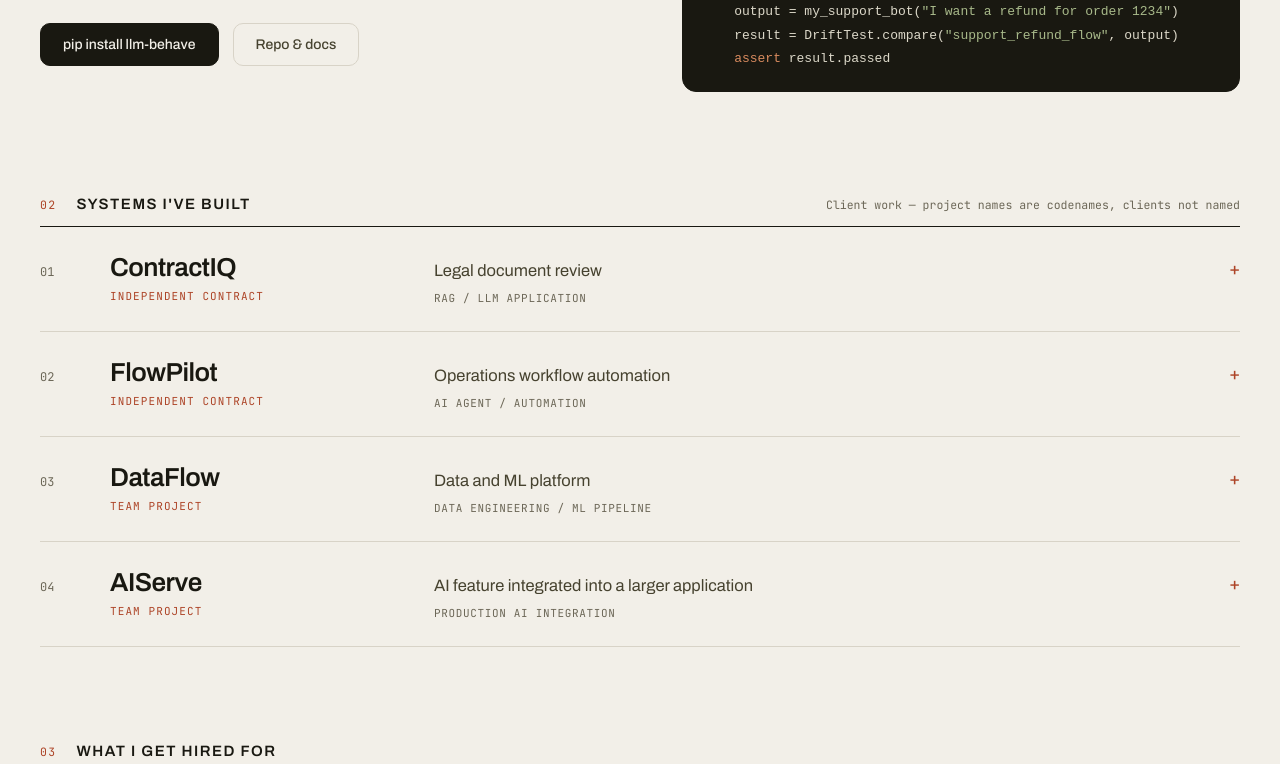
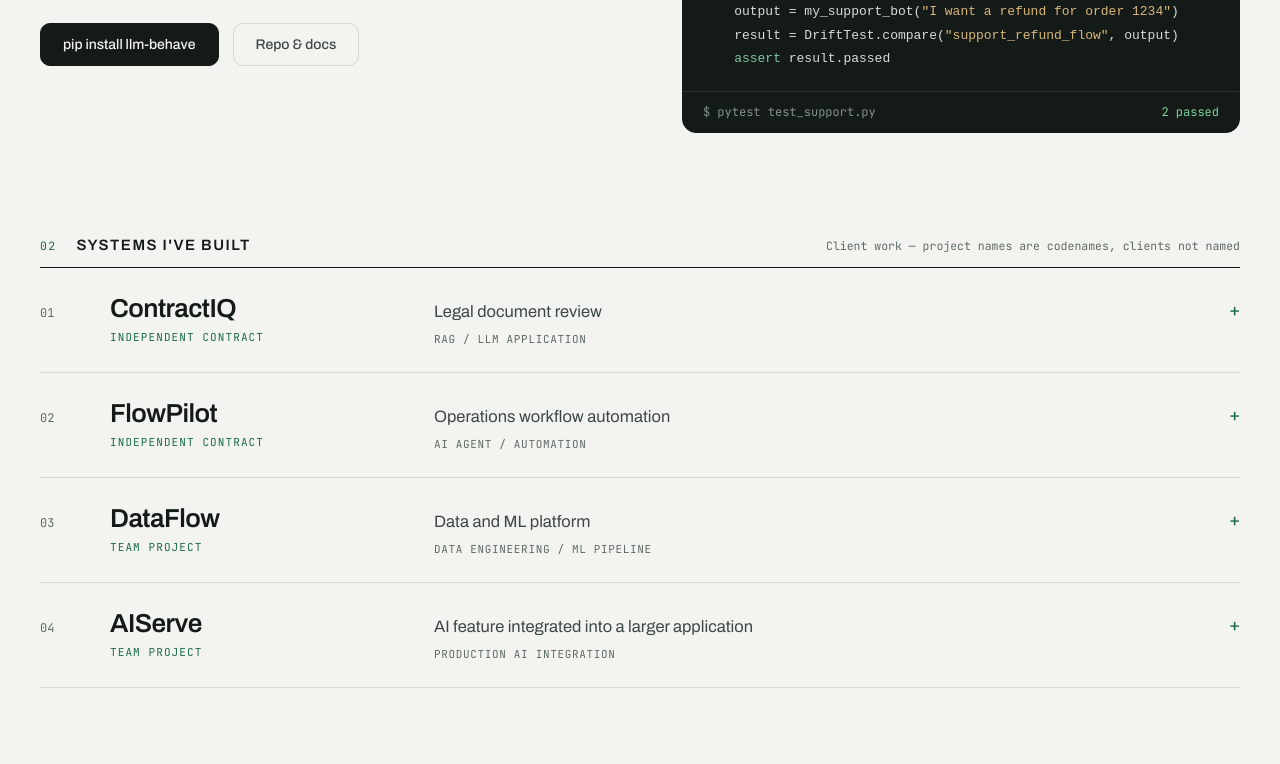
Before and after one commit to Swanand33/My-Portfolio, a plain HTML site: page index.html in a window 1280 px wide. Shown: the part 1896-2660 px from the top of the page. Drawn offline with Linux system fonts and the light colour scheme.

Commit message:
Switch site to green 'tests pass' palette and add code-panel run
Replace the cream/rust palette with cool off-white, green-black ink and
a deep green accent across all pages and the favicon. The llm-behave
panel now reveals its code line by line once on scroll and ends with a
pytest result line; case studies open smoothly and row hover fades in.
Motion is skipped under prefers-reduced-motion.

```diff
--- a/index.html
+++ b/index.html
@@ -7,7 +7,7 @@
   <meta name="description" content="Swanand Potnis — AI Engineer. Portfolio of AI/ML projects, case studies, and engineering work.">
   <link rel="canonical" href="https://swanand33.netlify.app/">
   <link rel="icon" href="favicon.svg" type="image/svg+xml">
-  <meta name="theme-color" content="#f2efe8">
+  <meta name="theme-color" content="#f3f4f0">
   <meta property="og:type" content="website">
   <meta property="og:site_name" content="Swanand Potnis — AI Engineer">
   <meta property="og:title" content="Swanand Potnis — AI Engineer">
@@ -25,27 +25,28 @@
   <link href="https://fonts.googleapis.com/css2?family=Archivo:wght@400;500;600;700&family=JetBrains+Mono:wght@400;500&display=swap" rel="stylesheet">
   <style>
     :root {
-      --bg: #f2efe8;
-      --ink: #191811;
-      --body: #46422f;
-      --muted: #6c6757;
-      --rule: #d8d3c7;
-      --rule2: #e2ddd1;
-      --panel: #eae6dc;
-      --hover: #ece8de;
-      --accent: #ad4427;
-      --inv-bg: #191811;
-      --inv-text: #f2efe8;
-      --inv-body: #b6b1a0;
-      --inv-muted: #8b8674;
-      --inv-rule: #35332a;
-      --inv-line: #4a473c;
-      --inv-field: #211f17;
-      --code-base: #dcd8c9;
-      --code-com: #8b8674;
-      --code-kw: #d98b5f;
-      --code-str: #a8b98a;
-      --code-fn: #e8e4d5;
+      --bg: #f3f4f0;
+      --ink: #141a17;
+      --body: #3d4842;
+      --muted: #5f6a63;
+      --rule: #d3d8d1;
+      --rule2: #e1e5df;
+      --panel: #e8ebe5;
+      --hover: #e9ebe5;
+      --accent: #1d6b47;
+      --inv-bg: #141a17;
+      --inv-text: #eef1ec;
+      --inv-body: #a9b5ad;
+      --inv-muted: #85918a;
+      --inv-rule: #2c3530;
+      --inv-line: #3f4a44;
+      --inv-field: #1b221e;
+      --code-base: #d7ddd8;
+      --code-com: #85918a;
+      --code-kw: #7fc8a0;
+      --code-str: #d9b77a;
+      --code-fn: #eef1ec;
+      --code-pass: #7fd3a0;
       --mono: 'JetBrains Mono', ui-monospace, monospace;
       --sans: Archivo, Helvetica, Arial, sans-serif;
     }
@@ -60,7 +61,8 @@
     img { display: block; max-width: 100%; }
     h1, h2, h3, p, dl, dd { margin: 0; }
     @keyframes rise { from { opacity: 0; transform: translateY(14px); } to { opacity: 1; transform: none; } }
-    @media (prefers-reduced-motion: reduce) { html { scroll-behavior: auto; } .hero { animation: none !important; } }
+    @keyframes line-in { from { opacity: 0; } to { opacity: 1; } }
+    @media (prefers-reduced-motion: reduce) { html { scroll-behavior: auto; } .hero { animation: none !important; } .case::details-content { transition: none !important; } }
 
     .wrap { max-width: 1280px; margin: 0 auto; padding: 0 40px; }
     .mono { font-family: var(--mono); letter-spacing: 0.1em; text-transform: uppercase; }
@@ -78,7 +80,7 @@
     .btns { display: flex; flex-wrap: wrap; gap: 14px; }
 
     /* Header */
-    header { position: sticky; top: 0; z-index: 50; background: rgba(242,239,232,0.92); backdrop-filter: blur(8px); -webkit-backdrop-filter: blur(8px); border-bottom: 1px solid var(--rule); }
+    header { position: sticky; top: 0; z-index: 50; background: rgba(243,244,240,0.92); backdrop-filter: blur(8px); -webkit-backdrop-filter: blur(8px); border-bottom: 1px solid var(--rule); }
     .headbar { height: 58px; display: flex; align-items: center; justify-content: space-between; gap: 32px; }
     .wordmark { font-family: var(--mono); font-size: 12px; letter-spacing: 0.14em; text-transform: uppercase; }
     .nav { display: flex; align-items: center; gap: clamp(14px, 2vw, 28px); font-size: 11.5px; color: var(--muted); white-space: nowrap; }
@@ -130,12 +132,22 @@
     .panel-dark .panel-bar { border-bottom-color: var(--inv-rule); color: var(--inv-muted); }
     .code { margin: 0; padding: 20px; font-family: var(--mono); font-size: 13px; line-height: 1.75; overflow-x: auto; }
     .c-com { color: var(--code-com); } .c-kw { color: var(--code-kw); } .c-fn { color: var(--code-fn); } .c-str { color: var(--code-str); }
+    .code-run { display: flex; justify-content: space-between; gap: 12px; padding: 12px 20px; border-top: 1px solid var(--inv-rule); font-family: var(--mono); font-size: 12px; }
+    .code-pass { color: var(--code-pass); }
+    /* Code panel plays once when scrolled into view (JS adds .armed, then .running) */
+    .armed .ln, .armed .code-run { opacity: 0; }
+    .running .ln { animation: line-in .3s ease forwards; animation-delay: calc(var(--i) * 70ms); }
+    .running .code-run { animation: line-in .4s ease forwards; animation-delay: calc(var(--n) * 70ms + 300ms); }
 
     /* Case studies */
     .case { border-bottom: 1px solid var(--rule); }
     .case summary { list-style: none; cursor: pointer; padding: 26px 0; display: grid; grid-template-columns: 46px minmax(0, 300px) minmax(0, 1fr) 30px; gap: 24px; align-items: baseline; }
     .case summary::-webkit-details-marker { display: none; }
+    .case summary { transition: background .15s ease; }
     .case summary:hover { background: var(--hover); }
+    .case { interpolate-size: allow-keywords; }
+    .case::details-content { height: 0; overflow: clip; transition: height .3s ease, content-visibility .3s allow-discrete; }
+    .case[open]::details-content { height: auto; }
     .case-num { font-family: var(--mono); font-size: 12px; color: var(--muted); }
     .case-name { display: block; font-size: 26px; font-weight: 600; letter-spacing: -0.02em; }
     .case-meta { display: block; margin-top: 8px; font-family: var(--mono); font-size: 11px; letter-spacing: 0.1em; text-transform: uppercase; }
@@ -177,6 +189,7 @@
 
     /* Contact */
     .contact { margin-top: 110px; background: var(--inv-bg); color: var(--inv-text); }
+    .contact :focus-visible { outline-color: var(--inv-text); }
     .contact .wrap { padding-top: 96px; padding-bottom: 84px; }
     .contact-grid { display: grid; grid-template-columns: minmax(0, 1fr) minmax(0, 1.1fr); gap: 72px; align-items: start; }
     .contact .label { font-size: 11.5px; letter-spacing: 0.12em; color: var(--inv-muted); }
@@ -215,6 +228,7 @@
       .portrait, .portrait-caption { max-width: 320px; margin-left: auto; margin-right: auto; }
       .portrait-caption { text-align: center; }
       .code { font-size: 11.5px; padding: 16px; }
+      .code-run { padding: 12px 16px; font-size: 11px; }
     }
     @media (max-width: 900px) {
       .burger { display: flex; }
@@ -367,6 +381,7 @@
     output = my_support_bot(<span class="c-str">"I want a refund for order 1234"</span>)
     result = DriftTest.compare(<span class="c-str">"support_refund_flow"</span>, output)
     <span class="c-kw">assert</span> result.passed</code></pre>
+          <div class="code-run"><span class="c-com">$ pytest test_support.py</span><span class="code-pass">2 passed</span></div>
         </div>
       </article>
     </section>
@@ -633,6 +648,23 @@
   </section>
 
   <script>
+    // Play the llm-behave panel once: reveal code line by line, then the test result
+    (function () {
+      var panel = document.querySelector('.panel-dark');
+      var code = panel && panel.querySelector('.code code');
+      if (!code || !('IntersectionObserver' in window) || window.matchMedia('(prefers-reduced-motion: reduce)').matches) return;
+      var lines = code.innerHTML.split('
+');
+      code.innerHTML = lines.map(function (l, i) { return '<span class="ln" style="--i:' + i + '">' + l + '</span>'; }).join('
+');
+      panel.style.setProperty('--n', lines.length);
+      panel.classList.add('armed');
+      var io = new IntersectionObserver(function (entries) {
+        if (entries[0].isIntersecting) { panel.classList.add('running'); io.disconnect(); }
+      }, { threshold: 0.4 });
+      io.observe(panel);
+    })();
+
     // Close the mobile menu after picking a link
     document.querySelectorAll('.nav a').forEach(function (a) {
       a.addEventListener('click', function () { document.getElementById('nav-toggle').checked = false; });
```
Also changed, not shown: 404.html (+1 -1 lines), success.html (+1 -1 lines), favicon.svg.
